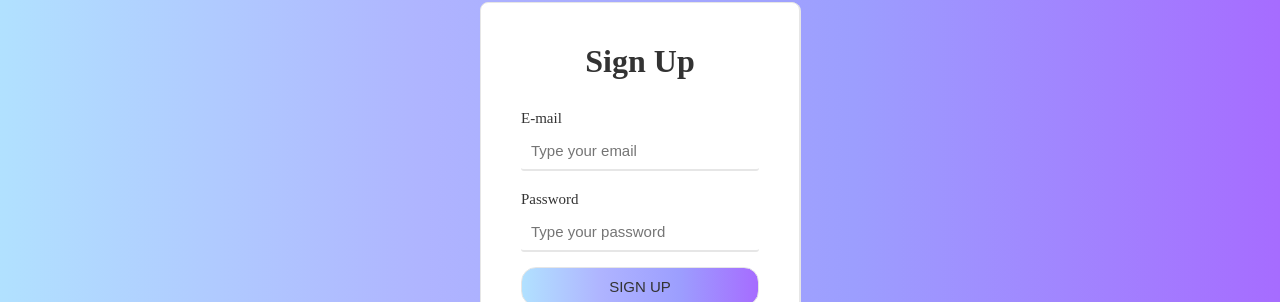
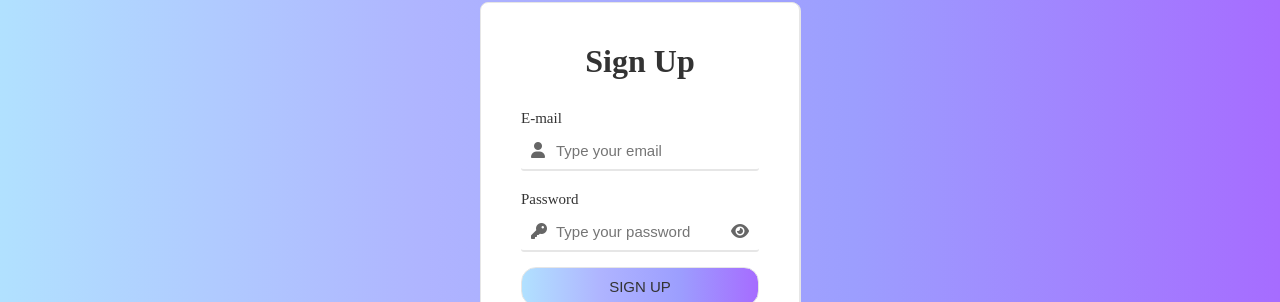
Before and after one commit to phozoderm/todo-app-vuejs, a Vue app: page /signup in a window 1280 px wide. Shown: the part 203-505 px from the top of the page. Built offline with nearby package versions, Linux system fonts and the light colour scheme.

Commit message:
ADD show hide password

```diff
--- a/src/pages/LoginPage.vue
+++ b/src/pages/LoginPage.vue
@@ -1,5 +1,13 @@
 <script setup>
+import {ref} from "vue";
 
+const showPassword=ref(false)
+function showHide() {
+showPassword.value=!showPassword.value
+}
+function callLoginPostAPI(){
+  fetch('')
+}
 </script>
 
 <template>
@@ -10,15 +18,16 @@
         <div class="login-form-input-email-div">
           <label>E-mail</label>
           <div class="login-form-email-input">
-            <i class="fa-solid fa-user"></i>
-            <input type="text" placeholder='Type your email'/>
+            <i class="fa-solid fa-user"/>
+            <input type="email" placeholder='Type your email'/>
           </div>
         </div>
         <div class="login-form-input-password-div">
           <label>Password</label>
           <div class="login-form-password-input">
-            <i class="fa-solid fa-key"></i>
-            <input type="password" placeholder='Type your password'/>
+            <i class="fa-solid fa-key"/>
+            <input :type="showPassword ? 'text' : 'password'" placeholder='Type your password'/>
+            <i class="fa-solid" :class="{'fa-eye': !showPassword, 'fa-eye-slash': showPassword}" @click="showHide"/>
           </div>
         </div>
         <div class="login-form-forgot-password">
@@ -35,6 +44,9 @@
 </template>
 
 <style scoped>
+.login-form-password-input i:nth-child(3) {
+  right: 0;
+}
 
 .login-page-container {
   width: 100%;
@@ -81,6 +93,7 @@
 .login-form-email-input {
   display: flex;
   flex-direction: row;
+  position: relative;
 }
 
 .login-form-email-input i {
@@ -98,6 +111,12 @@
 
 .login-form-password-input input:focus {
   outline: transparent;
+}
+
+.login-form-password-input {
+  display: flex;
+  flex-direction: row;
+  position: relative;
 }
 
 .login-form-input-password-div {
@@ -118,11 +137,10 @@
   border-left: 0;
   border-right: 0;
   border-radius: 3px;
-  padding: 10px;
   font-size: 15px;
-  text-indent: 25px;
   width: 100%;
-  color: #666666
+  color: #666666;
+  padding: 10px 10px 10px 35px;
 }
 
 .login-form-forgot-password {
@@ -138,13 +156,13 @@
   border-left: 0;
   border-right: 0;
   border-radius: 3px;
-  padding: 10px;
+  padding: 10px 35px 10px 35px;
   font-size: 15px;
   width: 100%;
-  text-indent: 25px;
   color: #666666
 }
-.login-form-password-input i{
+
+.login-form-password-input i {
   position: absolute;
   padding: 10px;
   font-size: 15px;
--- a/src/pages/SignUpPage.vue
+++ b/src/pages/SignUpPage.vue
@@ -1,5 +1,10 @@
 <script setup>
+import {ref} from "vue";
 
+const showPassword=ref(false)
+function showHide() {
+  showPassword.value=!showPassword.value
+}
 </script>
 <template>
   <div class="sign-up-page-container">
@@ -12,11 +17,18 @@
           <label>
             E-mail
           </label>
-          <input type="text" placeholder="Type your email"/>
+          <div class="sign-up-form-email-input">
+            <i class="fa-solid fa-user"/>
+            <input type="text" placeholder="Type your email"/>
+          </div>
         </div>
         <div class="sign-up-password-div">
           <label>Password</label>
-          <input type="password" placeholder="Type your password"/>
+          <div class="sign-up-form-password-input">
+            <i class="fa-solid fa-key"/>
+            <input :type="showPassword ? 'text' : 'password'" placeholder="Type your password"/>
+            <i class="fa-solid" :class="{'fa-eye': !showPassword, 'fa-eye-slash': showPassword}" @click="showHide"/>
+          </div>
         </div>
         <button class="sign-up-button">SIGN UP</button>
         <div class="sign-up-page-login-link-div">
@@ -69,16 +81,23 @@
   margin-bottom: 5px;
   color: #333333;
 }
-.sign-up-email-div input{
+.sign-up-form-email-input input{
   border-bottom: 2px solid #e6e6e6;
   border-top: 0;
   border-left: 0;
   border-right: 0;
   border-radius: 3px;
+  padding: 10px 10px 10px 35px;
+  font-size: 15px;
+  width: 100%;
+  color: #666666;
+}
+.sign-up-form-email-input i{
+  position: absolute;
   padding: 10px;
-  font-size: 15px;
+  color: #666666;
 }
-.sign-up-email-div input:focus{
+.sign-up-form-email-input input:focus{
   outline: transparent;
 }
 .sign-up-password-div{
@@ -86,7 +105,7 @@
   flex-direction: column;
   margin-top: 20px;
 }
-.sign-up-password-div input:focus{
+.sign-up-form-password-input input:focus{
   outline: transparent;
 }
 .sign-up-password-div label{
@@ -94,14 +113,24 @@
   margin-bottom: 5px;
   color: #333333;
 }
-.sign-up-password-div input{
+.sign-up-form-password-input input{
   border-bottom: 2px solid #e6e6e6;
   border-top: 0;
   border-left: 0;
   border-right: 0;
   border-radius: 3px;
+  padding: 10px 35px 10px 35px;
+  font-size: 15px;
+  width: 100%;
+  color: #666666;
+}
+.sign-up-form-password-input i:nth-child(3){
+  right: 0;
+}
+.sign-up-form-password-input i{
+  position: absolute;
   padding: 10px;
-  font-size: 15px;
+  color: #666666;
 }
 .sign-up-button{
   background: linear-gradient(to right, #B1E1FF, #AFB4FF, #9C9EFE, #A66CFF);
@@ -125,4 +154,13 @@
   color: #333333;
   text-decoration: none;
 }
+.sign-up-form-email-input{
+  display: flex;
+  flex-direction: row;
+}
+.sign-up-form-password-input{
+  display: flex;
+  flex-direction: row;
+  position: relative;
+}
 </style>
```
